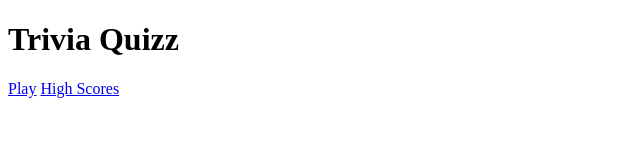
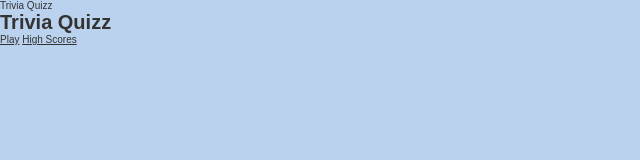
Before and after one commit to rzvgHub/trivia-game, a plain HTML site: page index.html in a window 1280 px wide. Shown: the whole page, without its empty margins (0-640 px from the left). Drawn offline with Linux system fonts and the light colour scheme.

Commit message:
add basic css style to the main page

```diff
--- a/app.css
+++ b/app.css
@@ -0,0 +1,16 @@
+@import url('https://fonts.googleapis.com/css2?family=Roboto:ital,wght@0,100;0,300;0,400;0,500;0,700;0,900;1,100;1,300;1,400;1,500;1,700;1,900&display=swap');
+
+:root {
+
+    background-color: #bad2ee;
+    font-size: 62.5%;
+}
+
+* {
+    box-sizing: border-box;
+    font-family: 'Robot', sans-serif;
+    margin: 0;
+    padding: 0;
+    color: #333;
+
+}
--- a/index.html
+++ b/index.html
@@ -3,6 +3,7 @@
 <head>
     <meta charset="UTF-8">
     <meta name="viewport" content="width=device-width, initial-scale=1.0">
+    <link rel="stylesheet" href="app.css"
     <title>Trivia Quizz</title>
 </head>
 <body>
```
